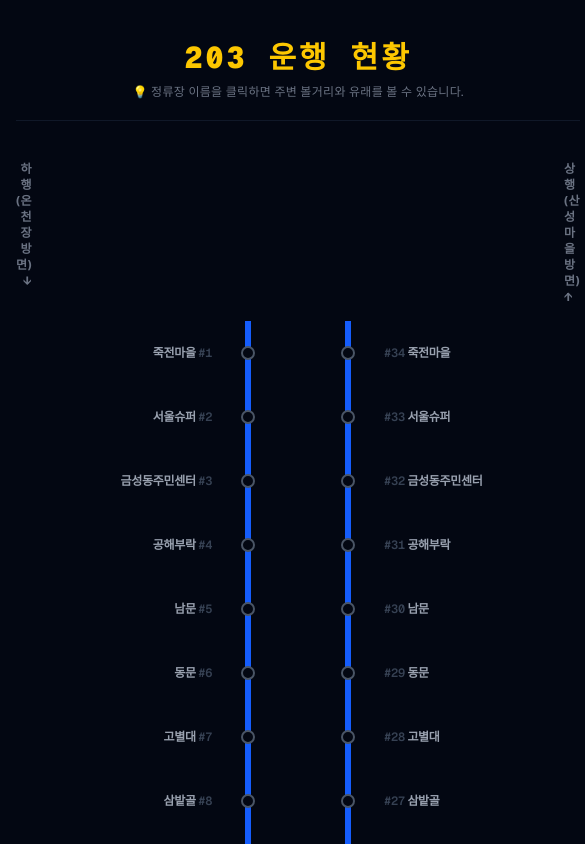
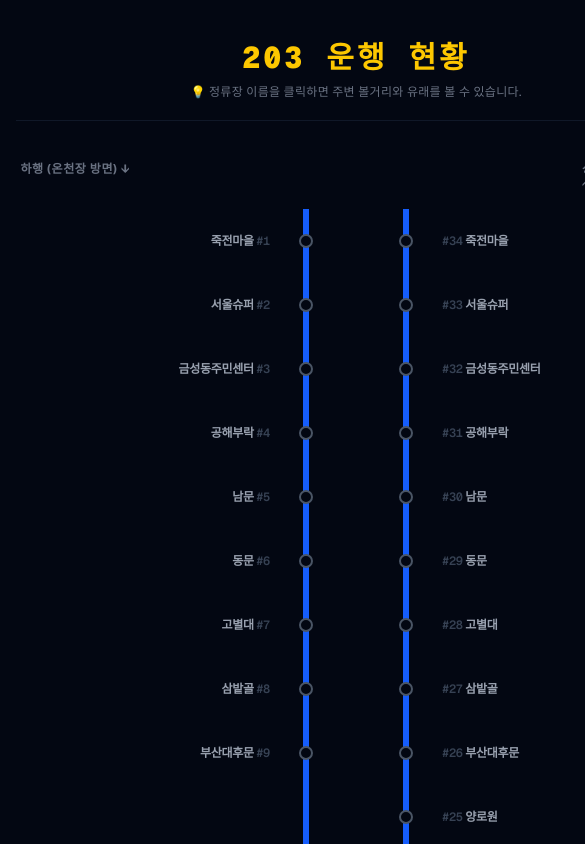
Before and after one commit to Rung2ne/203, a Next.js app: page / in a window 390 px wide. Shown: the top 844 px of the page, 585 px wide, since content can reach past the window. Built offline with nearby package versions, Linux system fonts and the light colour scheme; no server answers.

Commit message:
mobile fix #1

```diff
--- a/src/app/page.js
+++ b/src/app/page.js
@@ -95,19 +95,19 @@ export default function BusTracker() {
       ) : (
         <div className="flex flex-col items-center">
 
-          <div className="w-full grid grid-cols-[1fr_180px_40px_60px_40px_180px_1fr] text-center mb-4 text-xs font-bold text-gray-500 tracking-wider">
+          <div className="w-max grid grid-cols-[130px_140px_40px_60px_40px_140px_130px] text-center mb-4 text-xs font-bold text-gray-500 tracking-wider mx-auto">
             <div className="text-right pr-4">하행 (온천장 방면) ↓</div>
             <div></div><div></div><div></div><div></div><div></div>
             <div className="text-left pl-4">상행 (산성마을 방면) ↑</div>
           </div>
 
-          <div className="w-full">
+          <div className="w-full overflow-x-auto pb-4 scrollbar-hide">
             {PAIRED_ROWS.map((row, rIdx) => {
               const leftBuses = row.left ? buses.filter(bus => bus.bstopidx === row.left.idx) : [];
               const rightBuses = row.right ? buses.filter(bus => bus.bstopidx === row.right.idx) : [];
 
               return (
-                <div key={rIdx} className={`grid grid-cols-[1fr_180px_40px_60px_40px_180px_1fr] items-center relative ${row.isLoopBottom ? 'h-44' : 'h-16'}`}>
+                <div key={rIdx} className={`grid grid-cols-[130px_140px_40px_60px_40px_140px_130px] items-center relative mx-auto ${row.isLoopBottom ? 'h-44' : 'h-16'}`}>
 
                   <div className="flex flex-col items-end justify-center pr-3 gap-1">
                     {!row.isLoopBottom && leftBuses.map((bus, bIdx) => {
```
